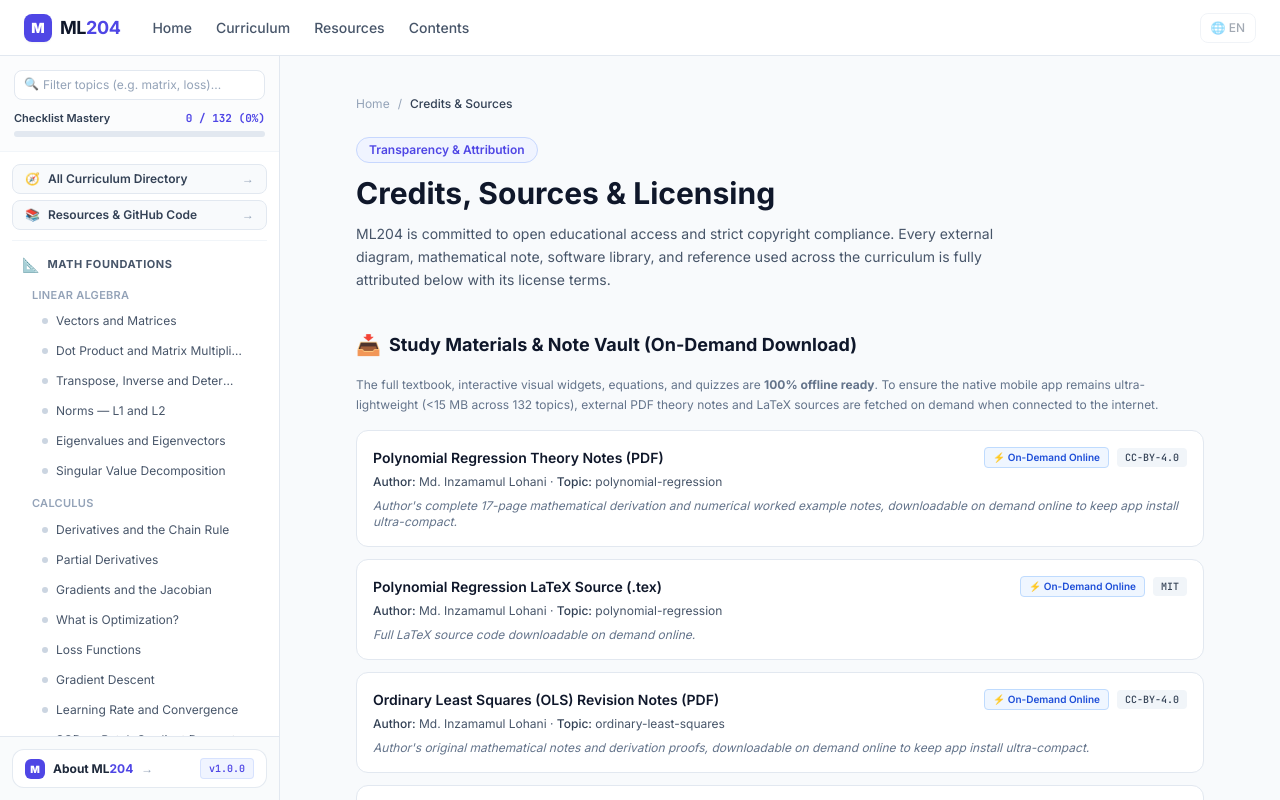
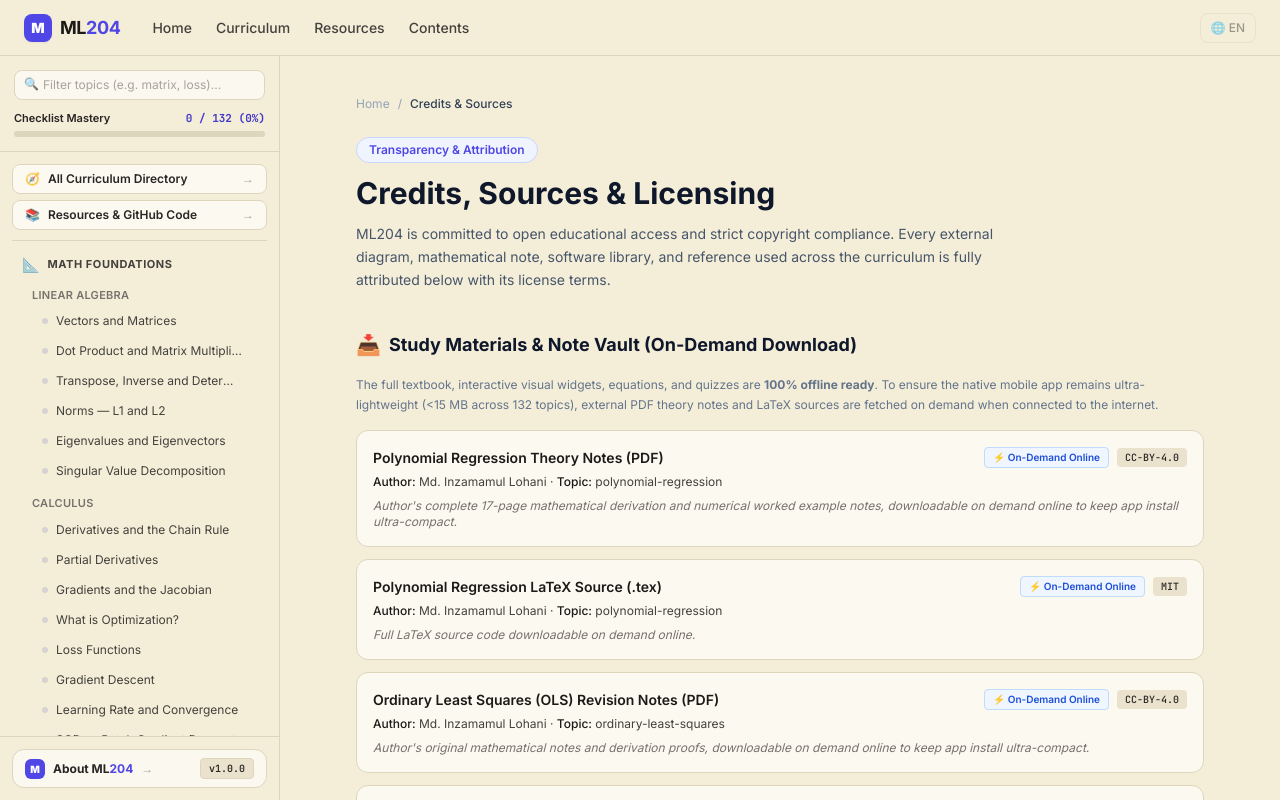
Before and after one commit to ML204/ML204, a Next.js app: page /credits in a window 1280 px wide. Shown: the top 800 px of the page. Built offline with nearby package versions, Linux system fonts and the light colour scheme.

Commit message:
style(theme): apply eye-care sepia background (#f4eed9) across the entire application and website

```diff
--- a/src/app/credits/page.tsx
+++ b/src/app/credits/page.tsx
@@ -51,23 +51,23 @@ export default function CreditsPage() {
           {copied.map((item) => (
             <div
               key={item.id}
-              className="p-4 rounded-xl border border-slate-200 bg-white shadow-2xs hover:border-brand-300 transition-all"
+              className="p-4 rounded-xl border border-[#ded5bd] bg-[#fcfaf2]/95 shadow-2xs hover:border-brand-400 transition-all"
             >
               <div className="flex flex-col sm:flex-row sm:items-center justify-between gap-2 mb-1.5">
-                <h3 className="font-semibold text-slate-900 text-sm">{item.title}</h3>
+                <h3 className="font-semibold text-stone-900 text-sm">{item.title}</h3>
                 <div className="flex items-center gap-2">
                   <span className="px-2 py-0.5 rounded text-[10px] font-semibold bg-blue-50 text-blue-700 border border-blue-200">
                     ⚡ On-Demand Online
                   </span>
-                  <span className="px-2 py-0.5 rounded text-[10px] font-mono font-medium bg-slate-100 text-slate-700">
+                  <span className="px-2 py-0.5 rounded text-[10px] font-mono font-medium bg-[#eae2cc] text-stone-800">
                     {item.license}
                   </span>
                 </div>
               </div>
-              <p className="text-xs text-slate-600 mb-2">
-                <span className="font-medium text-slate-700">Author:</span> {item.author} · <span className="font-medium text-slate-700">Topic:</span> {item.topic}
+              <p className="text-xs text-stone-700 mb-2">
+                <span className="font-medium text-stone-900">Author:</span> {item.author} · <span className="font-medium text-stone-900">Topic:</span> {item.topic}
               </p>
-              <p className="text-xs text-slate-500 italic">{item.notes}</p>
+              <p className="text-xs text-stone-500 italic">{item.notes}</p>
             </div>
           ))}
         </div>
--- a/src/app/globals.css
+++ b/src/app/globals.css
@@ -53,6 +53,8 @@
   }
 
   html {
+    background-color: #f4eed9;
+    color: #26231f;
     scroll-behavior: smooth;
     -webkit-font-smoothing: antialiased;
     -moz-osx-font-smoothing: grayscale;
@@ -62,7 +64,8 @@
   }
 
   body {
-    @apply bg-slate-50 text-slate-800 font-sans;
+    background-color: #f4eed9;
+    color: #26231f;
     font-family: var(--font-inter), 'Inter', system-ui, -apple-system, BlinkMacSystemFont, 'Segoe UI', Roboto, sans-serif;
     overflow-x: hidden;
     max-width: 100vw;
--- a/src/app/layout.tsx
+++ b/src/app/layout.tsx
@@ -36,13 +36,13 @@ export default function RootLayout({
   children: React.ReactNode;
 }) {
   return (
-    <html lang="en" suppressHydrationWarning className={`${inter.variable} ${jetbrainsMono.variable} ${notoSansBengali.variable}`}>
-      <body className="font-sans antialiased flex flex-col min-h-screen">
+    <html lang="en" suppressHydrationWarning className={`${inter.variable} ${jetbrainsMono.variable} ${notoSansBengali.variable} bg-[#f4eed9]`}>
+      <body className="font-sans antialiased flex flex-col min-h-screen bg-[#f4eed9] text-[#26231f]">
         <MobileNavProvider>
           <SiteHeader />
-          <div className="flex flex-1 pt-[var(--header-height)]">
+          <div className="flex flex-1 pt-[var(--header-height)] bg-[#f4eed9]">
             <Sidebar />
-            <main className="flex-1 min-w-0 ml-0 md:ml-[var(--sidebar-width)] overflow-x-hidden">
+            <main className="flex-1 min-w-0 ml-0 md:ml-[var(--sidebar-width)] overflow-x-hidden bg-[#f4eed9]">
               {children}
             </main>
           </div>
--- a/src/components/layout/Sidebar.tsx
+++ b/src/components/layout/Sidebar.tsx
@@ -38,25 +38,25 @@ export function Sidebar() {
         className={`fixed left-0 top-0 md:top-[var(--header-height)] bottom-0
           h-full md:h-[calc(100vh-var(--header-height))]
           w-[300px] max-w-[85vw] md:w-[var(--sidebar-width)]
-          bg-white border-r border-slate-200 overflow-hidden z-50
+          bg-[#f4eed9] border-r border-[#ded5bd] overflow-hidden z-50
           shadow-2xl md:shadow-none
           transition-transform duration-300 ease-out flex flex-col
           ${isOpen ? 'translate-x-0' : '-translate-x-full md:translate-x-0'}`}
       >
         {/* Mobile Drawer Header (Hidden on Desktop) */}
-        <div className="flex items-center justify-between px-5 h-[var(--header-height)] border-b border-slate-100 md:hidden flex-shrink-0">
-          <Link href="/" onClick={close} className="flex items-center gap-2 font-bold text-slate-900">
+        <div className="flex items-center justify-between px-5 h-[var(--header-height)] border-b border-[#ded5bd] md:hidden flex-shrink-0 bg-[#f4eed9]">
+          <Link href="/" onClick={close} className="flex items-center gap-2 font-bold text-stone-900">
             <span className="w-7 h-7 rounded-lg bg-brand-600 flex items-center justify-center text-white text-sm font-black shadow-sm">
               M
             </span>
             <span className="text-lg tracking-tight">
-              ML<span className="text-brand-600">ens</span>
+              ML<span className="text-brand-600">204</span>
             </span>
           </Link>
 
           <button
             onClick={close}
-            className="p-2 -mr-2 rounded-lg text-slate-400 hover:text-slate-700 hover:bg-slate-100 transition-colors"
+            className="p-2 -mr-2 rounded-lg text-stone-600 hover:text-stone-900 hover:bg-[#eae2cc] transition-colors"
             aria-label="Close menu"
           >
             <svg className="w-5 h-5" fill="none" stroke="currentColor" viewBox="0 0 24 24">
@@ -66,7 +66,7 @@ export function Sidebar() {
         </div>
 
         {/* Search & Quick Progress Header */}
-        <div className="p-3.5 border-b border-slate-100 bg-slate-50/50 flex-shrink-0 space-y-2.5">
+        <div className="p-3.5 border-b border-[#ded5bd] bg-[#f4eed9]/80 flex-shrink-0 space-y-2.5">
           {/* Search Box */}
           <div className="relative">
             <input
@@ -74,14 +74,14 @@ export function Sidebar() {
               value={search}
               onChange={(e) => setSearch(e.target.value)}
               placeholder="Filter topics (e.g. matrix, loss)..."
-              className="w-full text-xs pl-7 pr-3 py-1.5 rounded-lg border border-slate-200 bg-white
-                         focus:outline-none focus:ring-1 focus:ring-brand-500 placeholder:text-slate-400"
+              className="w-full text-xs pl-7 pr-3 py-1.5 rounded-lg border border-[#ded5bd] bg-[#fcfaf2]/90 text-stone-800
+                         focus:outline-none focus:ring-1 focus:ring-brand-500 focus:bg-[#fffdf8] placeholder:text-stone-400"
             />
-            <span className="absolute left-2.5 top-1.5 text-slate-400 text-xs">🔍</span>
+            <span className="absolute left-2.5 top-1.5 text-stone-400 text-xs">🔍</span>
             {search && (
               <button
                 onClick={() => setSearch('')}
-                className="absolute right-2 top-1.5 text-slate-400 hover:text-slate-600 text-xs"
+                className="absolute right-2 top-1.5 text-stone-400 hover:text-stone-600 text-xs"
               >
                 ✕
               </button>
@@ -90,13 +90,13 @@ export function Sidebar() {
 
           {/* Mastery Progress Bar */}
           <div>
-            <div className="flex justify-between items-center text-[11px] text-slate-500 mb-1">
-              <span className="font-semibold text-slate-700">Checklist Mastery</span>
-              <span className="font-mono text-brand-600 font-bold">{doneCount} / {totalTopics} ({progressPct}%)</span>
+            <div className="flex justify-between items-center text-[11px] text-stone-600 mb-1">
+              <span className="font-semibold text-stone-800">Checklist Mastery</span>
+              <span className="font-mono text-brand-700 font-bold">{doneCount} / {totalTopics} ({progressPct}%)</span>
             </div>
-            <div className="h-1.5 w-full bg-slate-200 rounded-full overflow-hidden">
+            <div className="h-1.5 w-full bg-[#ded5bd] rounded-full overflow-hidden">
               <div
-                className="h-full bg-brand-500 transition-all duration-300"
+                className="h-full bg-brand-600 transition-all duration-300"
                 style={{ width: `${progressPct}%` }}
               />
             </div>
@@ -106,24 +106,24 @@ export function Sidebar() {
         {/* Scrollable Navigation */}
         <nav className="p-3 flex-1 overflow-y-auto">
           {/* Quick links to curriculum and resources */}
-          <div className="pb-2.5 mb-2 border-b border-slate-100 space-y-1.5">
+          <div className="pb-2.5 mb-2 border-b border-[#ded5bd] space-y-1.5">
             <Link
               href="/learn"
               onClick={close}
-              className="flex items-center gap-2 px-3 py-1.5 text-xs font-semibold text-slate-700 bg-slate-50 hover:bg-brand-50 hover:text-brand-600 rounded-lg border border-slate-200 transition-colors group"
+              className="flex items-center gap-2 px-3 py-1.5 text-xs font-semibold text-stone-800 bg-[#fcfaf2]/90 hover:bg-[#eae2cc] hover:text-brand-700 rounded-lg border border-[#ded5bd] transition-colors group shadow-2xs"
             >
               <span>🧭</span>
               <span>All Curriculum Directory</span>
-              <span className="ml-auto text-slate-400 group-hover:text-brand-600">→</span>
+              <span className="ml-auto text-stone-400 group-hover:text-brand-700">→</span>
             </Link>
             <Link
               href="/resources"
               onClick={close}
-              className="flex items-center gap-2 px-3 py-1.5 text-xs font-semibold text-slate-700 bg-slate-50 hover:bg-brand-50 hover:text-brand-600 rounded-lg border border-slate-200 transition-colors group"
+              className="flex items-center gap-2 px-3 py-1.5 text-xs font-semibold text-stone-800 bg-[#fcfaf2]/90 hover:bg-[#eae2cc] hover:text-brand-700 rounded-lg border border-[#ded5bd] transition-colors group shadow-2xs"
             >
               <span>📚</span>
               <span>Resources & GitHub Code</span>
-              <span className="ml-auto text-slate-400 group-hover:text-brand-600">→</span>
+              <span className="ml-auto text-stone-400 group-hover:text-brand-700">→</span>
             </Link>
           </div>
 
@@ -144,10 +144,10 @@ export function Sidebar() {
                 <Link
                   href={`/learn/${part.slug}`}
                   onClick={close}
-                  className="flex items-center gap-2 px-2.5 py-1.5 text-slate-600 hover:text-brand-600 hover:bg-slate-50 rounded-lg transition-colors group"
+                  className="flex items-center gap-2 px-2.5 py-1.5 text-stone-700 hover:text-brand-700 hover:bg-[#eae2cc] rounded-lg transition-colors group"
                 >
                   <span className="text-sm">{part.icon}</span>
-                  <span className="text-[11px] font-bold uppercase tracking-wider group-hover:text-brand-600">
+                  <span className="text-[11px] font-bold uppercase tracking-wider group-hover:text-brand-700">
                     {part.title}
                   </span>
                 </Link>
@@ -158,7 +158,7 @@ export function Sidebar() {
                     <Link
                       href={`/learn/${part.slug}/${chapter.slug}`}
                       onClick={close}
-                      className="block px-5 py-0.5 text-[11px] font-semibold text-slate-400 hover:text-brand-600 transition-colors uppercase tracking-wide"
+                      className="block px-5 py-0.5 text-[11px] font-semibold text-stone-500 hover:text-brand-700 transition-colors uppercase tracking-wide"
                     >
                       {chapter.title}
                     </Link>
@@ -174,16 +174,16 @@ export function Sidebar() {
                             onClick={close}
                             className={`flex items-center gap-2 px-6 py-1.5 text-xs rounded-lg transition-colors group ${
                               isDone
-                                ? 'text-slate-800 font-medium hover:bg-green-50'
-                                : 'text-slate-600 hover:text-brand-600 hover:bg-brand-50'
+                                ? 'text-stone-900 font-medium hover:bg-emerald-50/70'
+                                : 'text-stone-700 hover:text-brand-700 hover:bg-[#eae2cc]'
                             }`}
                           >
                             {isDone ? (
-                              <span className="w-4 h-4 rounded-full bg-green-100 text-green-700 flex items-center justify-center text-[10px] font-bold flex-shrink-0">
+                              <span className="w-4 h-4 rounded-full bg-emerald-100 text-emerald-800 flex items-center justify-center text-[10px] font-bold flex-shrink-0">
                                 ✓
                               </span>
                             ) : (
-                              <span className="w-1.5 h-1.5 rounded-full bg-slate-300 group-hover:bg-brand-400 flex-shrink-0 ml-1.5" />
+                              <span className="w-1.5 h-1.5 rounded-full bg-stone-300 group-hover:bg-brand-500 flex-shrink-0 ml-1.5" />
                             )}
                             <span className="truncate">{sub.title}</span>
                           </Link>
@@ -198,20 +198,20 @@ export function Sidebar() {
         </nav>
 
         {/* About Section at the bottom */}
-        <div className="p-3 border-t border-slate-200 bg-slate-50/80 flex-shrink-0">
-          <div className="flex items-center justify-between px-3 py-2 rounded-xl border border-slate-200/90 bg-white shadow-2xs">
+        <div className="p-3 border-t border-[#ded5bd] bg-[#f4eed9]/80 flex-shrink-0">
+          <div className="flex items-center justify-between px-3 py-2 rounded-xl border border-[#ded5bd] bg-[#fcfaf2]/90 shadow-2xs">
             <Link
               href="/about"
               onClick={close}
-              className="text-xs font-bold text-slate-800 hover:text-brand-600 transition-colors flex items-center gap-2 group"
+              className="text-xs font-bold text-stone-800 hover:text-brand-700 transition-colors flex items-center gap-2 group"
             >
               <span className="w-5 h-5 rounded-md bg-brand-600 text-white flex items-center justify-center text-[10px] font-black">
                 M
               </span>
               <span>About ML<span className="text-brand-600">204</span></span>
-              <span className="text-slate-400 group-hover:text-brand-600">→</span>
+              <span className="text-stone-400 group-hover:text-brand-700">→</span>
             </Link>
-            <span className="text-[10px] font-semibold px-2 py-0.5 rounded bg-brand-50 text-brand-600 border border-brand-200/60 font-mono">
+            <span className="text-[10px] font-semibold px-2 py-0.5 rounded bg-[#eae2cc] text-stone-800 border border-[#ded5bd] font-mono">
               v1.0.0
             </span>
           </div>
--- a/src/components/layout/SiteHeader.tsx
+++ b/src/components/layout/SiteHeader.tsx
@@ -9,11 +9,11 @@ export function SiteHeader() {
   return (
     <header className="fixed top-0 left-0 right-0 z-30 h-[var(--header-height)]
                         flex items-center px-4 md:px-6
-                        bg-white/95 backdrop-blur border-b border-slate-200">
+                        bg-[#f4eed9]/95 backdrop-blur border-b border-[#ded5bd]">
       {/* Mobile Menu Button */}
       <button
         onClick={toggle}
-        className="md:hidden mr-3 p-2 -ml-1.5 rounded-lg text-slate-600 hover:text-slate-900 hover:bg-slate-100 transition-colors"
+        className="md:hidden mr-3 p-2 -ml-1.5 rounded-lg text-stone-700 hover:text-stone-900 hover:bg-[#eae2cc] transition-colors"
         aria-label={isOpen ? 'Close menu' : 'Open menu'}
       >
         <svg className="w-5 h-5" fill="none" stroke="currentColor" viewBox="0 0 24 24">
@@ -26,7 +26,7 @@ export function SiteHeader() {
       </button>
 
       {/* Logo */}
-      <Link href="/" className="flex items-center gap-2 font-bold text-slate-900 mr-8">
+      <Link href="/" className="flex items-center gap-2 font-bold text-stone-900 mr-8">
         <span className="w-7 h-7 rounded-lg bg-brand-600 flex items-center justify-center text-white text-sm font-black shadow-sm">
           M
         </span>
@@ -36,25 +36,25 @@ export function SiteHeader() {
       </Link>
 
       {/* Desktop Nav links */}
-      <nav className="hidden md:flex items-center gap-6 text-sm font-medium text-slate-600">
-        <Link href="/" className="hover:text-brand-600 transition-colors">Home</Link>
-        <Link href="/learn" className="hover:text-brand-600 transition-colors">Curriculum</Link>
-        <Link href="/resources" className="hover:text-brand-600 transition-colors">Resources</Link>
-        <Link href="/#contents" className="hover:text-brand-600 transition-colors">Contents</Link>
+      <nav className="hidden md:flex items-center gap-6 text-sm font-medium text-stone-700">
+        <Link href="/" className="hover:text-brand-700 transition-colors">Home</Link>
+        <Link href="/learn" className="hover:text-brand-700 transition-colors">Curriculum</Link>
+        <Link href="/resources" className="hover:text-brand-700 transition-colors">Resources</Link>
+        <Link href="/#contents" className="hover:text-brand-700 transition-colors">Contents</Link>
       </nav>
 
       {/* Right side */}
       <div className="ml-auto flex items-center gap-2.5">
         <Link
           href="/learn"
-          className="md:hidden text-xs font-semibold px-2.5 py-1.5 rounded-lg bg-brand-50 text-brand-600 hover:bg-brand-100 transition-colors"
+          className="md:hidden text-xs font-semibold px-2.5 py-1.5 rounded-lg bg-[#eae2cc] text-stone-800 hover:bg-[#ded5bd] transition-colors"
         >
           Curriculum
         </Link>
         {/* Language toggle placeholder */}
         <button
           className="flex items-center gap-1 px-2.5 py-1.5 text-xs font-medium
-                     text-slate-600 rounded-lg border border-slate-200 hover:bg-slate-50 transition-colors"
+                     text-stone-700 rounded-lg border border-[#ded5bd] hover:bg-[#eae2cc] transition-colors"
           title="Bangla coming soon"
           disabled
         >
```
Also changed, not shown: src/app/about/page.tsx (+11 -11 lines), src/app/page.tsx (+7 -7 lines), src/app/resources/TopicFileBrowser.tsx (+4 -4 lines).
